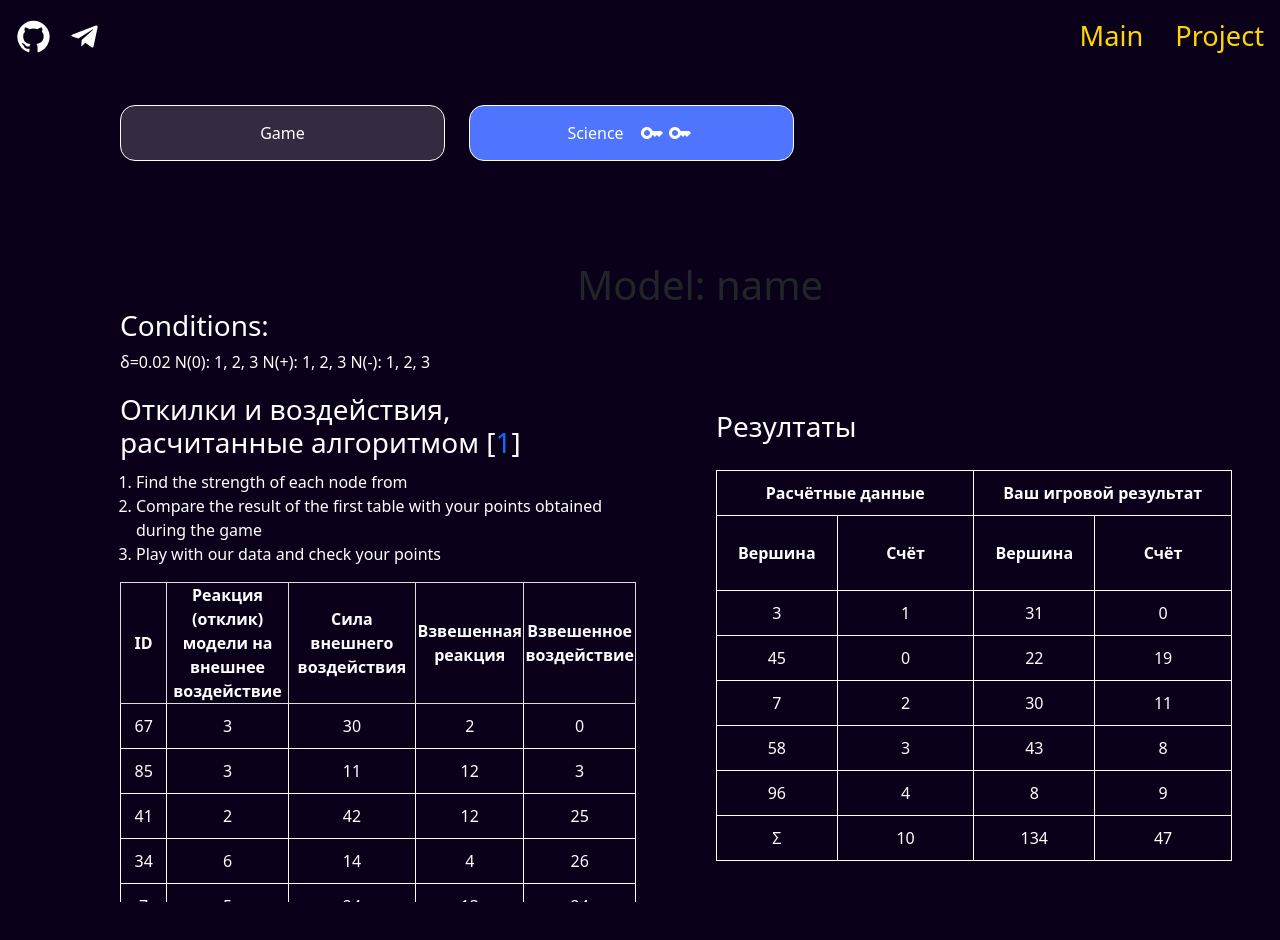
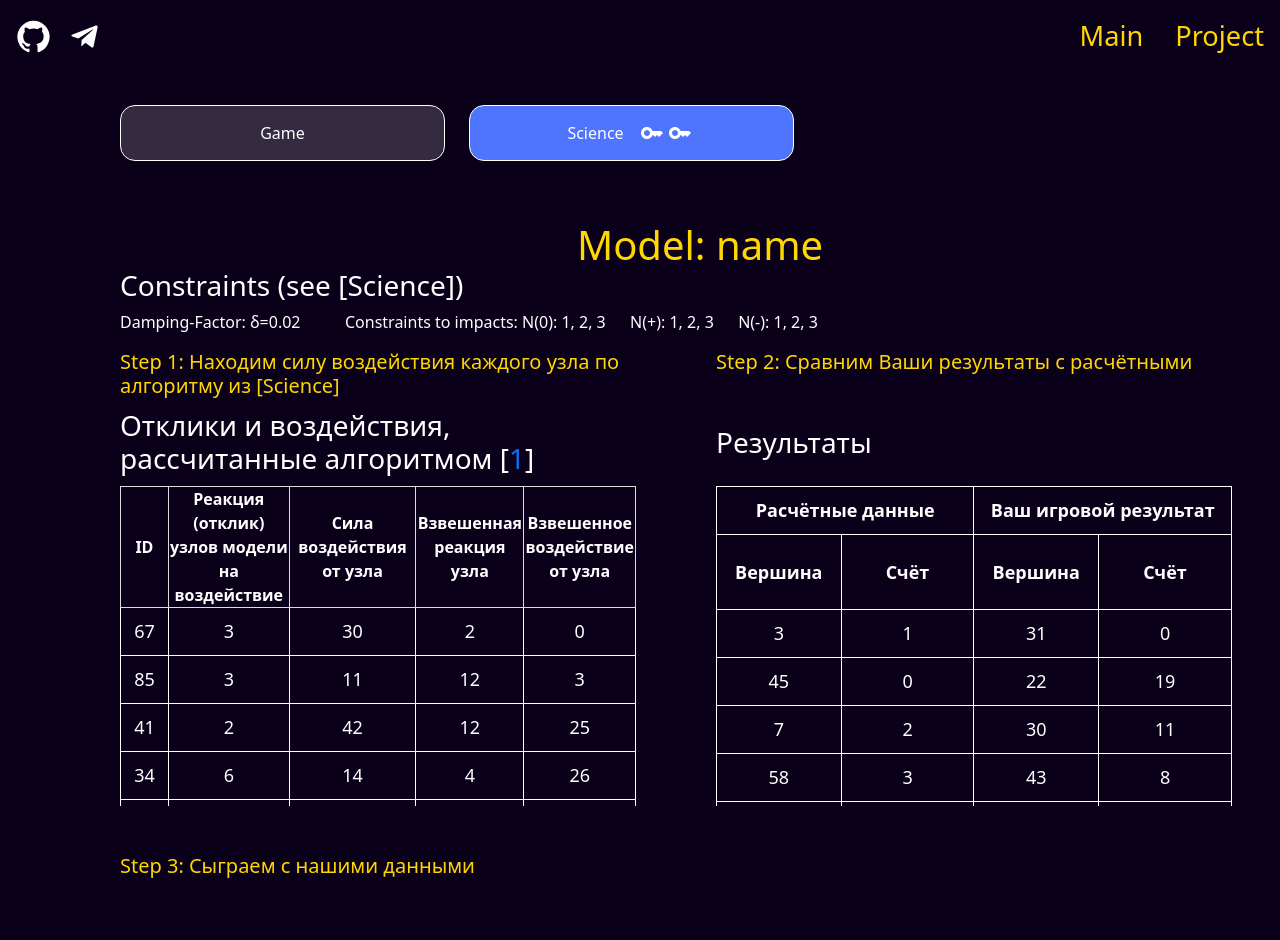
Before and after one commit to Influence-Nexus/frontend, a React (Create React App) app in the folder frontend/: page /science in a window 1280 px wide. Shown: the top 940 px of the page. After the commit the page ends 886 px from the top, so only its background shows below. Built offline with nearby package versions, Linux system fonts and the light colour scheme.

Commit message:
Some fixes from 26 October

```diff
--- a/frontend/src/components/Matrices/MatrixDetails.js
+++ b/frontend/src/components/Matrices/MatrixDetails.js
@@ -45,6 +45,7 @@ const MatrixDetails = () => {
 
   return (
     <div className="container mt-4">
+      <h1 style={{color: "white", textAlign: "center", font: "400 72px Moon Dance, cursive"}}>Challenge your mind!</h1>
       {matrixInfo && (
         <div>
           <div className="local-header" style={{ zIndex: 12 }}>
@@ -59,19 +60,19 @@ const MatrixDetails = () => {
                 onClick={handleOpenModal}
                 style={{ zIndex: 1000 }}
               >
-                <FaInfoCircle /> Preview{" "}
+                <FaInfoCircle /> Preview
                 {/* Иконка FaInfoCircle внутри кнопки */}
               </Button>
 
               <Button
                 className="game-button"
-                id="pills-graph-tab"
-                data-bs-toggle="pill"
-                data-bs-target="#pills-graph"
-                type="button"
-                role="tab"
-                aria-controls="pills-graph"
-                aria-selected="true"
+                // id="pills-graph-tab"
+                // data-bs-toggle="pill"
+                // data-bs-target="#pills-graph"
+                // type="button"
+                // role="tab"
+                // aria-controls="pills-graph"
+                // aria-selected="true"
               >
                 {" "}
                 <Link style={{ color: "white" }} to={"/science"}>
@@ -79,11 +80,10 @@ const MatrixDetails = () => {
                 </Link>
                 <KeyIcon key={0} />
                 <KeyIcon key={1} />
-                <KeyIcon key={2} />
+                {/* <KeyIcon key={2} /> */}
               </Button>
             </div>
           </div>
-
           <div>
             {matrixInfo.edges && (
               <GraphComponent
--- a/frontend/src/components/Matrices/MatrixList.css
+++ b/frontend/src/components/Matrices/MatrixList.css
@@ -42,5 +42,7 @@
   }
 
   .matrix-name{
-    color: #FFE81C;
+    /* color: #FFE81C; */
+    color: purple;
+    font-family: "Montserrat";
   }
--- a/frontend/src/components/Science/Page/SciencePage.jsx
+++ b/frontend/src/components/Science/Page/SciencePage.jsx
@@ -9,7 +9,7 @@ export const SciencePage = () => {
   return (
     <div>
       <SciencePageButtons />
-      <h1 style={{ textAlign: "center" }} id="sp-h1">
+      <h1 style={{ textAlign: "center", marginTop: "1.5em", color: "#ffd700"}} id="sp-h1">
         Model: name
       </h1>
       <Conditions />
@@ -18,6 +18,7 @@ export const SciencePage = () => {
         <TableSmall />
         <TableHuge />
       </div>
+      <h5 style={{color: "#ffd700", marginLeft: "6em"}}>Step 3: Сыграем с нашими данными</h5>
     </div>
   );
 };
--- a/frontend/src/components/Science/SciencePageComponents/Conditions/Conditions.jsx
+++ b/frontend/src/components/Science/SciencePageComponents/Conditions/Conditions.jsx
@@ -4,9 +4,9 @@ import "./Conditions.css";
 export const Conditions = () => {
   return (
     <div className="Conditions-Restrictins-div">
-      <h3>Conditions:</h3>
-      <p>δ=0.02 N(0): 1, 2, 3
-        N(+): 1, 2, 3
+      <h3>Constraints (see [Science])</h3>
+      <p>Damping-Factor: δ=0.02 &emsp; &emsp; Constraints to impacts: N(0): 1, 2, 3 &emsp;
+        N(+): 1, 2, 3 &emsp;
         N(-): 1, 2, 3</p>
     </div>
   );
--- a/frontend/src/components/Science/SciencePageComponents/TableHuge/TableHuge.css
+++ b/frontend/src/components/Science/SciencePageComponents/TableHuge/TableHuge.css
@@ -1,6 +1,6 @@
 .huge-table-container {
   color: white;
-  max-height: 400px;
+  max-height: 320px;
   overflow-y: auto;
 }
 
--- a/frontend/src/components/Science/SciencePageComponents/TableHuge/TableHuge.jsx
+++ b/frontend/src/components/Science/SciencePageComponents/TableHuge/TableHuge.jsx
@@ -58,7 +58,8 @@ export const TableHuge = () => {
 
   return (
     <div id="huge-table-alignment-div">
-      <h2 id="huge-table-name">Резултаты</h2>
+      <h5 style={{color: "#ffd700", height: '48px'}}>Step 2: Сравним Ваши результаты с расчётными</h5>
+      <h2 id="huge-table-name">Результаты</h2>
       <div className="huge-table-container">
         <table>
           <thead>
@@ -68,7 +69,7 @@ export const TableHuge = () => {
                 <th
                   key={index}
                   colSpan={header.colSpan}
-                  style={{ width: header.width }}
+                  style={{ width: header.width, fontSize: "18px" }}
                 >
                   {header.title}
                 </th>
@@ -84,6 +85,7 @@ export const TableHuge = () => {
                     height: header.height,
                     position: "relative",
                     cursor: "pointer",
+                    fontSize: "18px",
                   }}
                   onMouseEnter={() => setHoveredSortButton(index)}
                   onMouseLeave={() => setHoveredSortButton(null)}
@@ -93,7 +95,7 @@ export const TableHuge = () => {
                   {(hoveredSortButton === index ||
                     sortConfig.key === header.key) &&
                     (sortConfig.key === header.key &&
-                    sortConfig.direction === "ascending" ? (
+                      sortConfig.direction === "ascending" ? (
                       <KeyboardArrowDownIcon style={{ marginLeft: "5px" }} />
                     ) : (
                       <KeyboardArrowUpIcon style={{ marginLeft: "5px" }} />
@@ -105,7 +107,7 @@ export const TableHuge = () => {
           <tbody>
             {/* Строки с данными */}
             {sortedData.map((row, index) => (
-              <tr key={index}>
+              <tr key={index} style={{fontSize: "18px"}}>
                 <td>{row.ID}</td>
                 <td>{row.Score1}</td>
                 <td>{row.S}</td>
@@ -113,7 +115,7 @@ export const TableHuge = () => {
               </tr>
             ))}
             {/* Последняя строка с символом суммы */}
-            <tr>
+            <tr style={{fontSize: "18px"}}>
               <td>Σ</td>
               <td>{data.reduce((sum, row) => sum + row.Score1, 0)}</td>
               <td>{data.reduce((sum, row) => sum + row.S, 0)}</td>
--- a/frontend/src/components/Science/SciencePageComponents/TableSmall/TableSmall.jsx
+++ b/frontend/src/components/Science/SciencePageComponents/TableSmall/TableSmall.jsx
@@ -6,25 +6,25 @@ import KeyboardArrowUpIcon from "@mui/icons-material/KeyboardArrowUp";
 const TableHeader = [
   { title: "ID", key: "ID", width: "75px", height: "75px" },
   {
-    title: "Реакция (отклик) модели на внешнее воздействие",
+    title: "Реакция (отклик) узлов модели на воздействие",
     key: "Response",
     width: "170px",
     height: "75px",
   },
   {
-    title: "Сила внешнего воздействия",
+    title: "Сила воздействия от узла",
     key: "Impact",
     width: "200px",
     height: "75px",
   },
   {
-    title: "Взвешенная реакция",
+    title: "Взвешенная реакция узла",
     key: "Eff_in",
     width: "120px",
     height: "75px",
   },
   {
-    title: "Взвешенное воздействие",
+    title: "Взвешенное воздействие от узла",
     key: "Control_in",
     width: "120px",
     height: "75px",
@@ -73,21 +73,13 @@ export const TableSmall = () => {
 
   return (
     <div id="small-table-alignment-div">
+
+      <h5 style={{ color: "#ffd700", height: '48px' }}>Step 1: Находим силу воздействия каждого узла по алгоритму из [Science]</h5>
+
       <h2 id="small-table-name">
-        Откилки и воздействия, расчитанные алгоритмом [
+        Отклики и воздействия, рассчитанные алгоритмом [
         <a href="https://arxiv.org">1</a>]
       </h2>
-      <ol id="steps-list">
-      <li>
-          <p>Find the strength of each node from</p>
-        </li>
-        <li>
-          <p>Compare the result of the first table with your points obtained during the game</p>
-        </li>
-        <li>
-          <p>Play with our data and check your points</p>
-        </li>
-      </ol>
 
       <div className="small-table-container">
         <table>
@@ -110,7 +102,7 @@ export const TableSmall = () => {
                   {(hoveredSortButton === index ||
                     sortConfig.key === header.key) &&
                     (sortConfig.key === header.key &&
-                    sortConfig.direction === "ascending" ? (
+                      sortConfig.direction === "ascending" ? (
                       <KeyboardArrowDownIcon />
                     ) : (
                       <KeyboardArrowUpIcon />
@@ -127,6 +119,7 @@ export const TableSmall = () => {
                     key={columnIndex}
                     style={{
                       width: header.width,
+                      fontSize: "18px"
                     }}
                   >
                     {row[header.key]}
--- a/frontend/src/components/SoralSystem/SolarSystem.js
+++ b/frontend/src/components/SoralSystem/SolarSystem.js
@@ -37,7 +37,7 @@ const SolarSystem = () => {
           zIndex: 1,
         }}
       >
-        <h1 className="text-block-solar">Al-Dafira</h1>
+        {/* <h1 className="text-block-solar">Al-Dafira</h1> */}
         <h1 className="text-block-solar">
           Challenge your mind
           <span style={{ fontFamily: "Reggae One, cursive" }}>!</span>
@@ -67,7 +67,7 @@ const SolarSystem = () => {
           )}
         </EffectComposer>
       </Canvas>
-      {hoveredPlanet && (
+      {/* {hoveredPlanet && (
         <div
           style={{
             position: "absolute",
@@ -77,9 +77,9 @@ const SolarSystem = () => {
             pointerEvents: "none",
           }}
         >
-          {hoveredPlanet}
+         {hoveredPlanet}
         </div>
-      )}
+      )} */}
       {selectedPlanet && (
         <PlanetCard
           selectedPlanet={selectedPlanet}
@@ -518,7 +518,7 @@ const PlanetCard = ({ selectedPlanet, setSelectedPlanet }) => {
               </h1>
               <h3>
                 <span style={{ color: cardcreds[selectedPlanet.name].color }}>
-                  Стратегия жизни:{" "}
+                  Стратегия жизни:
                 </span>
                 {cardcreds[selectedPlanet.name].desc}
               </h3>
@@ -589,7 +589,7 @@ const PlanetCard = ({ selectedPlanet, setSelectedPlanet }) => {
           initial={{ x: "-100%", opacity: 0 }}
           animate={{ x: 0, opacity: 1 }}
           exit={{ x: "100%", opacity: 0 }}
-          transition={{ duration: 0.5 }}
+          transition={{ duration: 10 }}
         >
           <Modal
             show={showReviewWindow}
@@ -599,7 +599,7 @@ const PlanetCard = ({ selectedPlanet, setSelectedPlanet }) => {
             contentClassName="custom-modal-content"
           >
             <Modal.Body className="GraphReviewModalBody">
-              <Modal.Title>Исследуйте граф</Modal.Title>
+              <Modal.Title>Graph Preview</Modal.Title>
             </Modal.Body>
             <Modal.Footer className="GraphReviewModalFooter">
               <Link
@@ -612,7 +612,7 @@ const PlanetCard = ({ selectedPlanet, setSelectedPlanet }) => {
                 id="buttonNoGraphReview"
                 onClick={handleCloseReviewWindow}
               >
-                <p>Cancel</p>
+                <p>Next</p>
               </button>
             </Modal.Footer>
           </Modal>
--- a/frontend/src/components/SoralSystem/styles.css
+++ b/frontend/src/components/SoralSystem/styles.css
@@ -98,6 +98,7 @@
   margin: 0;
   padding: 0;
   align-content: center;
+  font-family: "Montserrat";
 
 }
 .card-header p {
@@ -108,6 +109,7 @@
 .GraphReviewModalBody {
   display: flex;
   justify-content: center;
+  color: rgb(255, 218, 150);
 }
 
 .GraphReviewModalFooter {
@@ -136,9 +138,12 @@
 }
 
 #buttonNoGraphReview  {
-  color: 56B077;
-  background-color: #342B41;
-  border: 0px solid transparent;
+  /* background-color: #342B41; */
+  background: transparent;
+  /* border: 0px solid transparent; */
+  border: 1px solid #56B077;
+  color: #56B077;
+  font-weight: 800;
   border-radius: 15px;
   width: 120px;
   height: 50px;
@@ -150,9 +155,9 @@
 
 
 .custom-modal-content {
-  background: rgba(255, 255, 255, 0.4);
-  backdrop-filter: blur(10px);
+  background: rgba(255, 255, 255, 0.2);
+  backdrop-filter: blur(3px);
   border-radius: 15px;
   overflow: hidden;
-  box-shadow: 0px 8px 20px rgba(0, 0, 0, 0.3);
+  box-shadow: 0px 8px 20px rgba(0, 0, 0, 0.2);
 }
```
